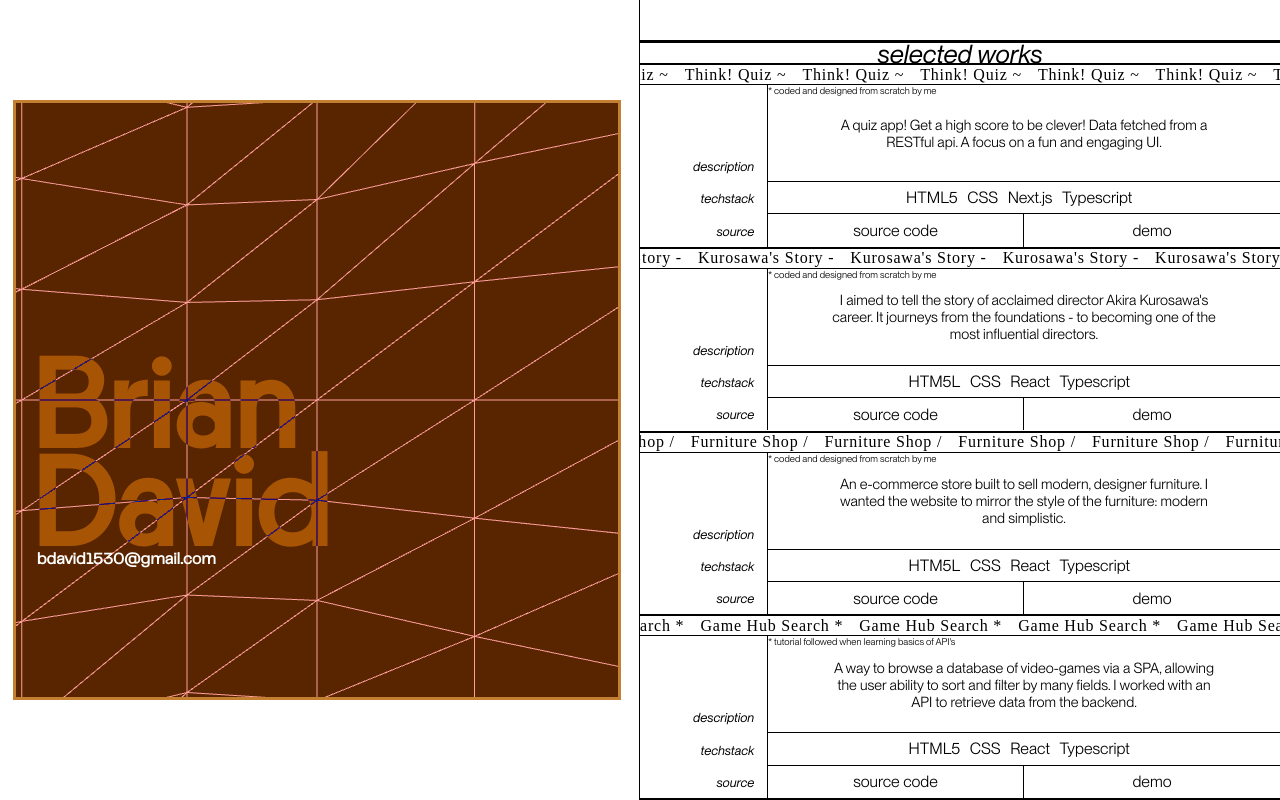
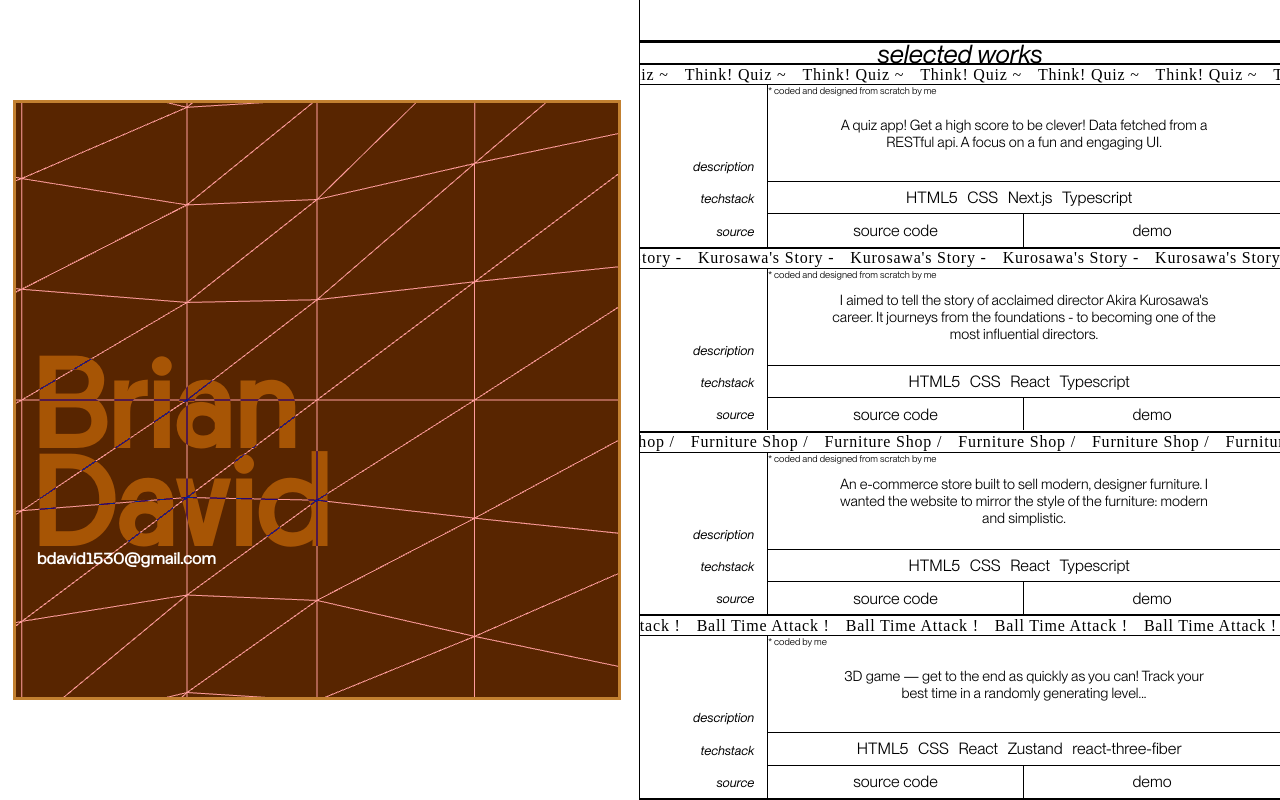
Before and after one commit to brian-david4/brian-portfolio-website, a React (Vite) app in the folder portfolio-website/: page / in a window 1280 px wide. Built offline with nearby package versions, Linux system fonts and the light colour scheme; a web font is replaced by a local one.

Commit message:
Update data.ts

```diff
--- a/portfolio-website/src/data.ts
+++ b/portfolio-website/src/data.ts
@@ -14,7 +14,7 @@ export const projects: ProjectType[] = [
     title: "Kurosawa's Story -",
     link: "https://kurosawa-gray.vercel.app",
     colour: "#f0c7ae",
-    techstack: ["HTM5L", "CSS", "React", "Typescript"],
+    techstack: ["HTML5", "CSS", "React", "Typescript"],
     codeLink: "https://github.com/brian-david4/akira-kurosawa-portfolio",
     desc: "I aimed to tell the story of acclaimed director Akira Kurosawa's career. It journeys from the foundations - to becoming one of the most influential directors.",
     contrib: "coded and designed from scratch by me",
@@ -23,18 +23,27 @@ export const projects: ProjectType[] = [
     title: "Furniture Shop /",
     link: "https://furniture-shop-drab.vercel.app",
     colour: "#ffc2c2",
-    techstack: ["HTM5L", "CSS", "React", "Typescript"],
+    techstack: ["HTML5", "CSS", "React", "Typescript"],
     codeLink: "https://github.com/brian-david4/furniture-shop",
     desc: "An e-commerce store built to sell modern, designer furniture. I wanted the website to mirror the style of the furniture: modern and simplistic.",
     contrib: "coded and designed from scratch by me",
   },
   {
-    title: "Game Hub Search *",
-    link: "https://game-hub-eosin-chi.vercel.app",
+    title: "Ball Time Attack !",
+    link: "https://run-omega.vercel.app/",
     colour: "#c2d5ff",
-    desc: "A way to browse a database of video-games via a SPA, allowing the user ability to sort and filter by many fields. I worked with an API to retrieve data from the backend.",
-    techstack: ["HTML5", "CSS", "React", "Typescript"],
-    codeLink: "https://github.com/brian-david4/react-tutorial-mosh",
-    contrib: "tutorial followed when learning basics of API's",
+    techstack: ["HTML5", "CSS", "React", "Zustand", "react-three-fiber"],
+    codeLink: "https://github.com/brian-david4/ball-game-time-trial/tree/main",
+    desc: "3D game — get to the end as quickly as you can! Track your best time in a randomly generating level...",
+    contrib: "coded by me",
   },
+  // {
+  //   title: "Game Hub Search *",
+  //   link: "https://game-hub-eosin-chi.vercel.app",
+  //   colour: "#c2d5ff",
+  //   techstack: ["HTML5", "CSS", "React", "Typescript"],
+  //   codeLink: "https://github.com/brian-david4/react-tutorial-mosh",
+  //   desc: "A way to browse a database of video-games via a SPA, allowing the user ability to sort and filter by many fields. I worked with an API to retrieve data from the backend.",
+  //   contrib: "tutorial followed when learning basics of API's",
+  // },
 ];
```
